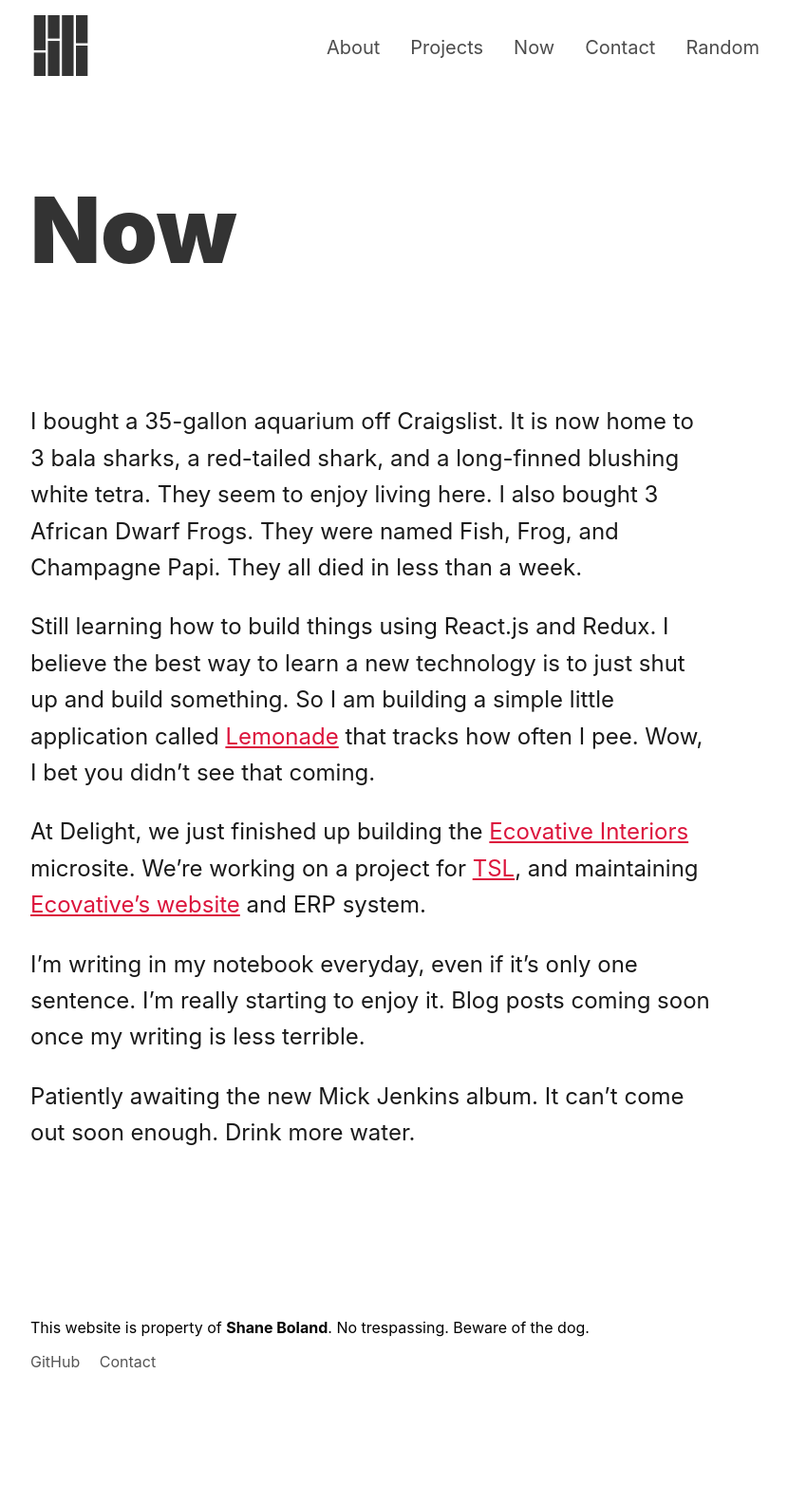
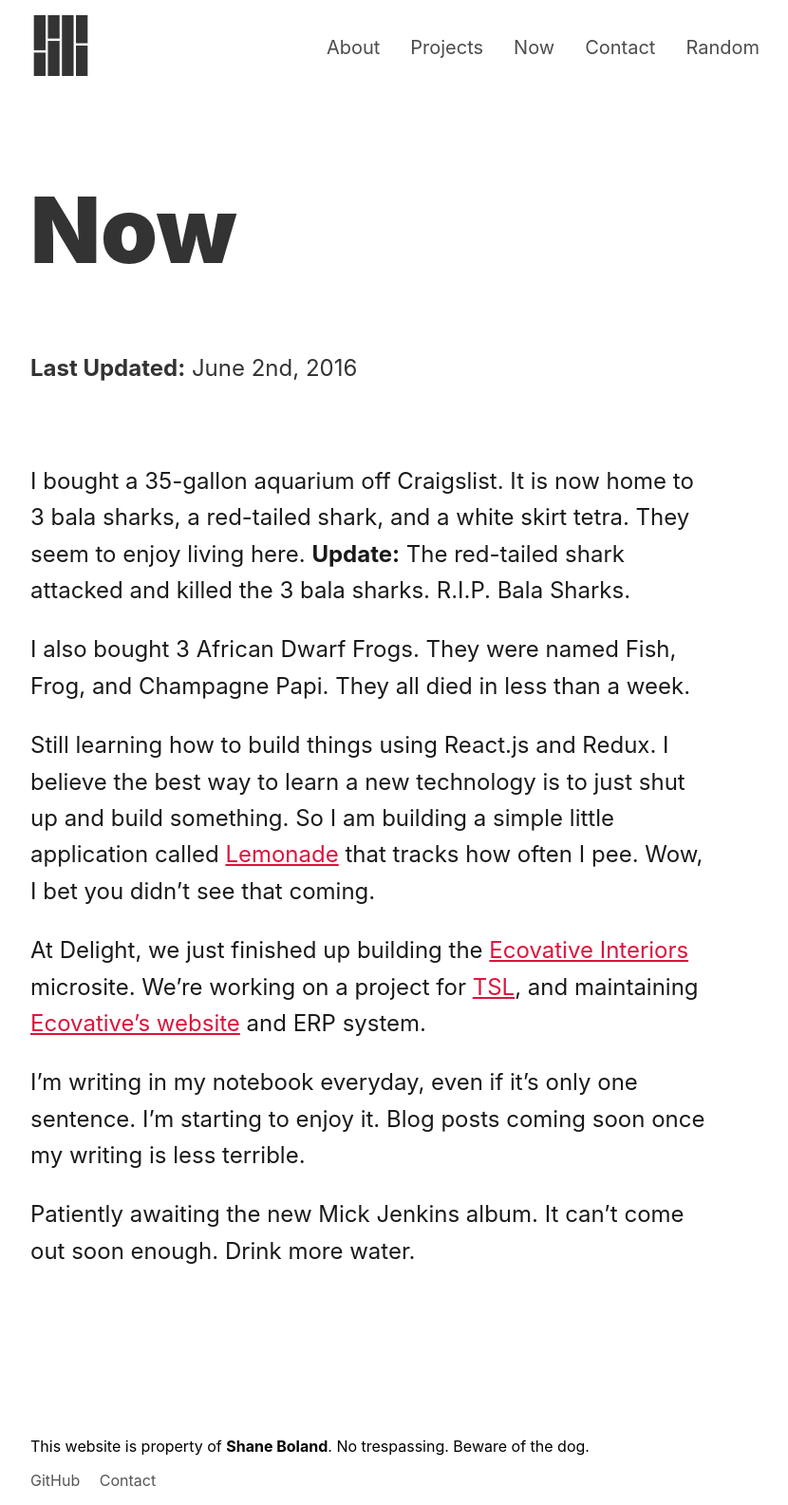
Before and after one commit to shanetheboland/portfolio, a Jekyll site: the page built from now.html, in a window 1280 px wide. Shown: the whole page at 95% size, without its empty margins (224-1054 px from the left). Built offline with Jekyll 4.4.1, drawn with Linux system fonts in a browser that asks for light colours; before the commit the page ends 1460 px from its top, so only the background shows below that.

Commit message:
NOW: Updated now page

```diff
--- a/about.html
+++ b/about.html
@@ -36,7 +36,7 @@
       <li class="mb3">I spend my time reading, playing drums or ukulele, meditating, watching Netflix or Hulu, and drawing.</li>
       <li class="mb3">My favorite TV show is <em>The Office (U.S. version)</em>.</li>
       <li class="mb3">Pizza is my favorite food group.</li>
-      <li class="mb3">I enjoy having plants in my house but I’m not very good at keeping them alive.</li>
+      <li class="mb3">I enjoy having plants in my house but I’m not great at keeping them alive.</li>
 
     </ul>
   </p>
--- a/index.html
+++ b/index.html
@@ -11,7 +11,7 @@ critical: html{font-family:sans-serif;-ms-text-size-adjust:100%;-webkit-text-siz
 <div class="mw8 center pa3 ph6-ns black-90">
 
   <p class="f4 f3-ns measure lh-copy">
-    I build things for the Internet. I’m one of two co-founders at <a class="red dim" href="http://delight.consulting">Delight Consulting</a> where we build custom software for businesses. I also build websites for people as a freelancer.
+    I build things for the Internet. I’m one of two cofounders at <a class="red dim" href="http://delight.consulting">Delight Consulting</a> where we build custom software for businesses. I also build websites for people as a freelancer.
   </p>
 
   <p class="f4 f3-ns measure lh-copy">
@@ -19,11 +19,11 @@ critical: html{font-family:sans-serif;-ms-text-size-adjust:100%;-webkit-text-siz
   </p>
 
   <p class="f4 f3-ns measure lh-copy">
-    On the <a href="{{ "/now" | prepend: site.github.url }}" class="dim red">Now page</a>, I keep a log of all the things I’m currently working on.
+    On the <a href="{{ "/now" | prepend: site.github.url }}" class="dim red">Now page</a>, I keep a log of all the things I’m now working on.
   </p>
 
   <p class="f4 f3-ns measure lh-copy">
-    If you’re looking for a front-end web designer for your next project, <a href="{{ "/contact" | prepend: site.github.url }}" class="dim red">send me an email</a>.
+    If you’re looking for a front-end web designer for your next project, <a href="{{ "/contact" | prepend: site.github.url }}" class="dim red">send me an e-mail</a>.
   </p>
 
 <!-- <section class="bg-black-10 dark-gray">
--- a/now.html
+++ b/now.html
@@ -8,14 +8,20 @@
 
 <section class="mw8 center pa3 ph6-ns black-80">
   <h1 class="f1 f-headline-ns lh-title fw9">Now</h1>
-
+  <p class="f4 f3-ns measure lh-copy"><strong>Last Updated:</strong> June 2nd, 2016</p>
 </section>
 
 
 <div class="mw8 center pa3 ph6-ns black-90">
 
+
   <p class="f4 f3-ns measure lh-copy">
-    I bought a 35-gallon aquarium off Craigslist. It is now home to 3 bala sharks, a red-tailed shark, and a long-finned blushing white tetra. They seem to enjoy living here. I also bought 3 African Dwarf Frogs. They were named Fish, Frog, and Champagne Papi. They all died in less than a week.
+    I bought a 35-gallon aquarium off Craigslist. It is now home to 3 bala sharks, a red-tailed shark, and a white skirt tetra. They seem to enjoy living here.
+    <strong>Update:</strong> The red-tailed shark attacked and killed the 3 bala sharks. R.I.P. Bala Sharks.
+  </p>
+
+  <p class="f4 f3-ns measure lh-copy">
+    I also bought 3 African Dwarf Frogs. They were named Fish, Frog, and Champagne Papi. They all died in less than a week.
   </p>
 
   <p class="f4 f3-ns measure lh-copy">
@@ -27,7 +33,7 @@
   </p>
 
   <p class="f4 f3-ns measure lh-copy">
-    I’m writing in my notebook everyday, even if it’s only one sentence. I’m really starting to enjoy it. Blog posts coming soon once my writing is less terrible.
+    I’m writing in my notebook everyday, even if it’s only one sentence. I’m starting to enjoy it. Blog posts coming soon once my writing is less terrible.
   </p>
 
   <p class="f4 f3-ns measure lh-copy mb6">
--- a/projects.html
+++ b/projects.html
@@ -75,7 +75,7 @@ critical: html{font-family:sans-serif;-ms-text-size-adjust:100%;-webkit-text-siz
     <a class="link dim red db" href="https://github.com/shanetheboland/css-reset">
       github.com/shanetheboland/css-reset
     </a>
-    A custom CSS reset I use on all of my projects.
+    A custom CSS reset I use on all my projects.
   </p>
 
   <h2 class="f4 ttu tracked black-80 fw9">Code Experiments</h2>
@@ -84,7 +84,7 @@ critical: html{font-family:sans-serif;-ms-text-size-adjust:100%;-webkit-text-siz
     <a class="link dim red db" href="http://shanetheboland.github.io/svg-animation/">
       shanetheboland.github.io/svg-animation
     </a>
-    I drew a desk in Illustrator, exported it as an SVG, and animated it in the browser.
+    I drew a desk in Illustrator, exported it as a SVG, and animated it in the browser.
   </p>
 
   <p class="f4 measure lh-copy mb6">
```
